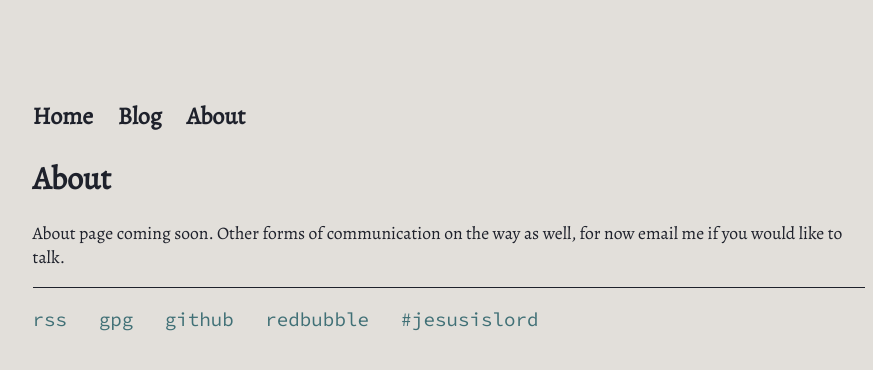
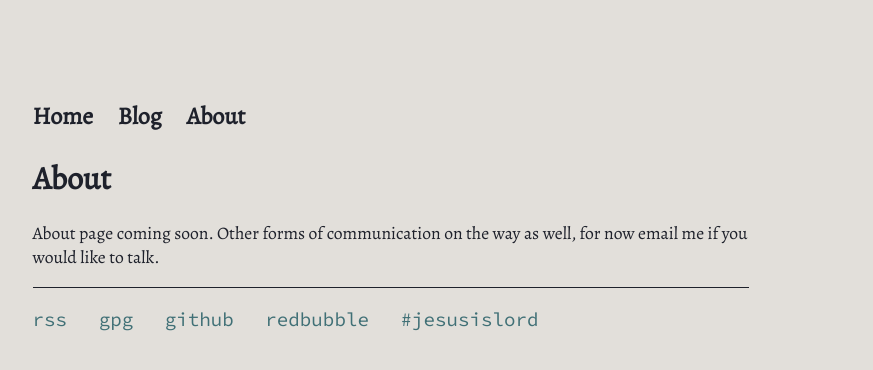
Before and after one commit to codyilardo/codyilardo.github.io, a Jekyll site: the page built from about/index.html, in a window 1280 px wide. Shown: the top 370 px of the page, without its empty margins (249-1122 px from the left). Built offline with Jekyll 4.4.1, drawn with Linux system fonts in a browser that asks for light colours.

Commit message:
remove width prop on body

```diff
--- a/css/main.css
+++ b/css/main.css
@@ -16,7 +16,7 @@ body {
     margin-bottom: 100px;
     margin-right: 22%;
     margin-left: 22%;
-    width: 65%;
+    /* width: 65%; */
     font-family: var(--font);
 }
 
```
